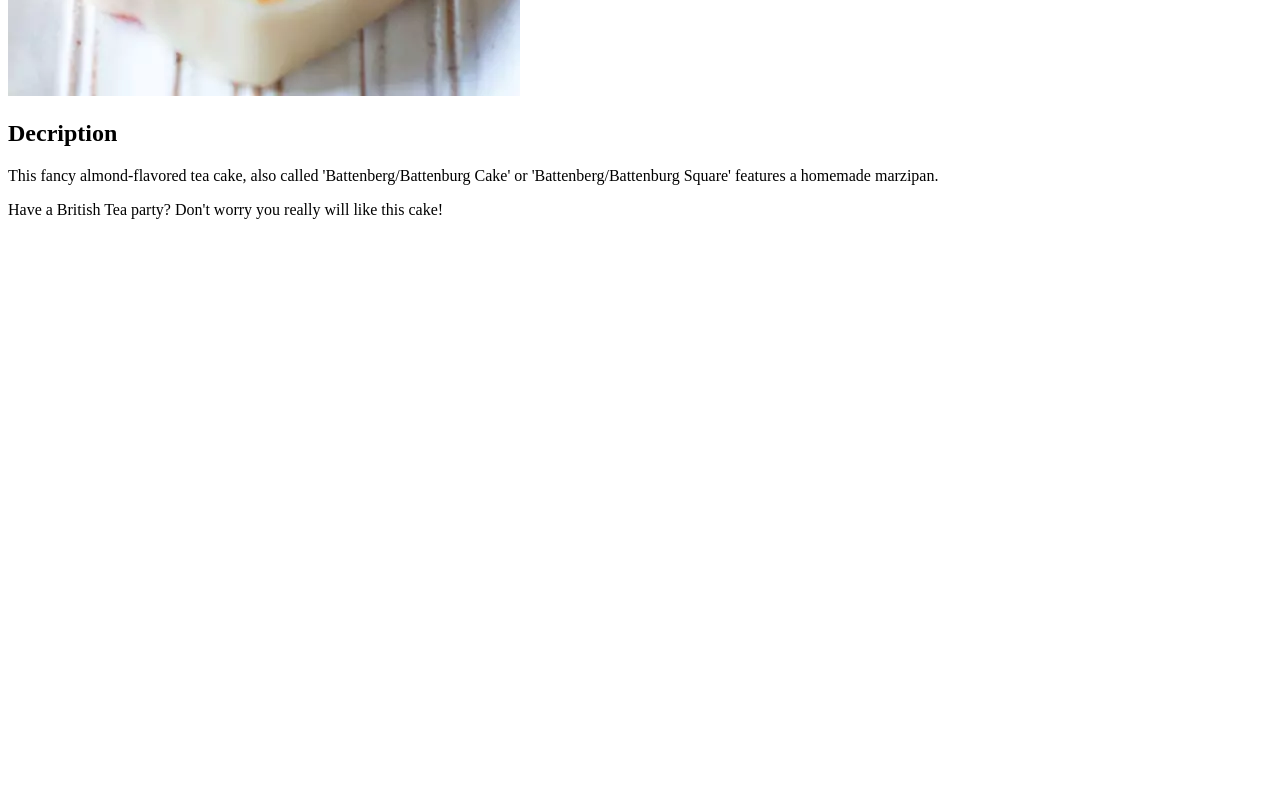
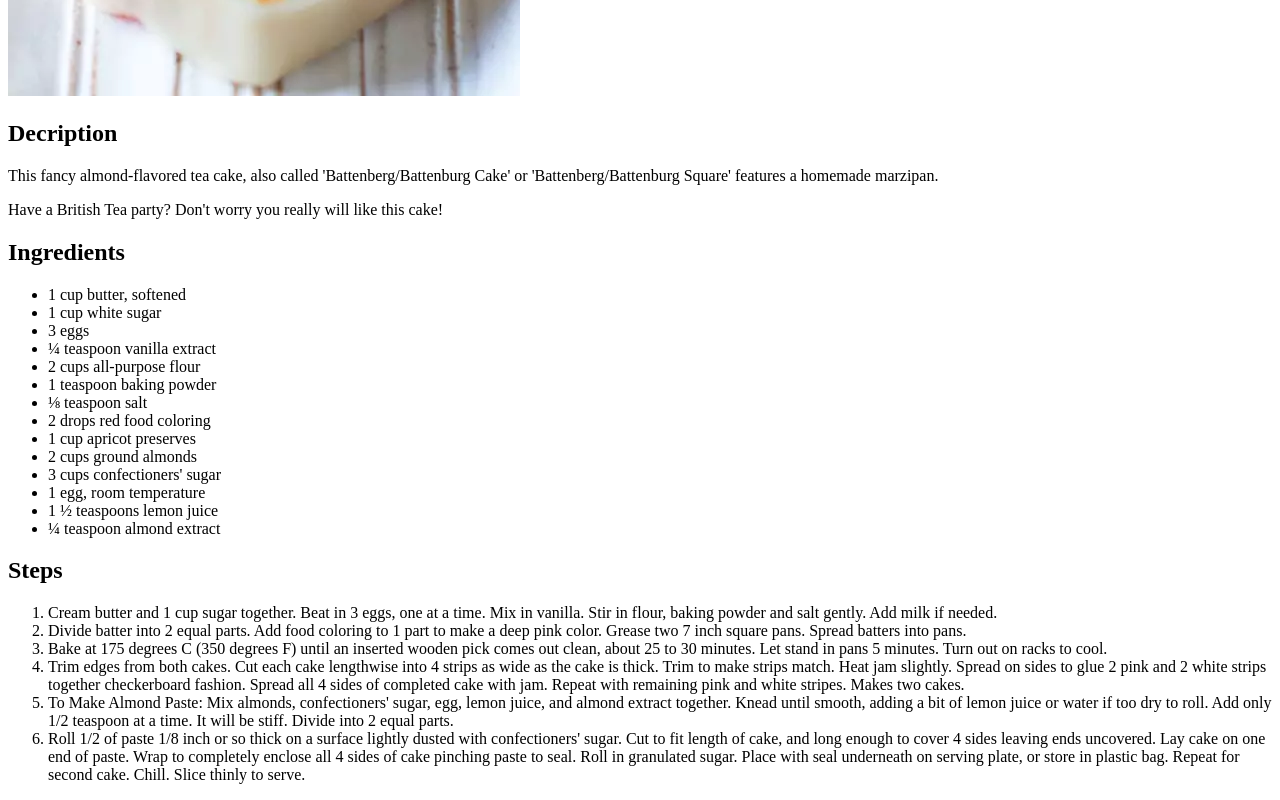
Before and after one commit to ahmad1284/odin-recipes, a plain HTML site: page recipes/battenburg.html in a window 1280 px wide. Shown: the part 496-1296 px from the top of the page. Before the commit the page ends 800 px from the top, so only its background shows below. Drawn offline with Linux system fonts and the light colour scheme.

Commit message:
add battenberg recipe

```diff
--- a/recipes/battenburg.html
+++ b/recipes/battenburg.html
@@ -1,9 +1,11 @@
 <!DOCTYPE html>
 <html lang="en">
+
 <head>
     <meta charset="UTF-8">
     <title>Battenberg Cake</title>
 </head>
+
 <body>
     <h1>Battenberg Cake</h1>
     <img src="../img/battenberg.webp" alt="battenberg cake on a plate">
@@ -11,11 +13,57 @@
     <h2>Decription</h2>
 
     <p>This fancy almond-flavored tea cake, also called
-    'Battenberg/Battenburg Cake' or 'Battenberg/Battenburg
-     Square' features a homemade marzipan.</p>
+        'Battenberg/Battenburg Cake' or 'Battenberg/Battenburg
+        Square' features a homemade marzipan.</p>
 
     <p>Have a British Tea party? Don't worry you really will
         like this cake!
     </p>
+
+    <h2>Ingredients</h2>
+    <ul>
+        <li>1 cup butter, softened</li>
+        <li>1 cup white sugar</li>
+        <li>3 eggs</li>
+        <li>¼ teaspoon vanilla extract</li>
+        <li>2 cups all-purpose flour</li>
+        <li>1 teaspoon baking powder</li>
+        <li>⅛ teaspoon salt</li>
+        <li>2 drops red food coloring</li>
+        <li>1 cup apricot preserves</li>
+        <li>2 cups ground almonds</li>
+        <li>3 cups confectioners' sugar</li>
+        <li>1 egg, room temperature</li>
+        <li>1 ½ teaspoons lemon juice</li>
+        <li>¼ teaspoon almond extract</li>
+    </ul>
+
+    <h2>Steps</h2>
+    <ol>
+        <li>Cream butter and 1 cup sugar together. Beat in 3 eggs, one at a time. Mix in vanilla. Stir in flour, baking
+            powder and salt gently. Add milk if needed.
+        </li>
+        <li>Divide batter into 2 equal parts. Add food coloring to 1 part to make a deep pink color. Grease two 7 inch
+            square pans. Spread batters into pans.
+        </li>
+        <li>Bake at 175 degrees C (350 degrees F) until an inserted wooden pick comes out clean, about 25 to 30 minutes.
+            Let stand in pans 5 minutes. Turn out on racks to cool.
+        </li>
+        <li>Trim edges from both cakes. Cut each cake lengthwise into 4 strips as wide as the cake is thick. Trim to
+            make strips match. Heat jam slightly. Spread on sides to glue 2 pink and 2 white strips together
+            checkerboard fashion. Spread all 4 sides of completed cake with jam. Repeat with remaining pink and white
+            stripes. Makes two cakes.
+        </li>
+        <li>To Make Almond Paste: Mix almonds, confectioners' sugar, egg, lemon juice, and almond extract together.
+            Knead until smooth, adding a bit of lemon juice or water if too dry to roll. Add only 1/2 teaspoon at a
+            time. It will be stiff. Divide into 2 equal parts.
+        </li>
+        <li>Roll 1/2 of paste 1/8 inch or so thick on a surface lightly dusted with confectioners' sugar. Cut to fit
+            length of cake, and long enough to cover 4 sides leaving ends uncovered. Lay cake on one end of paste. Wrap
+            to completely enclose all 4 sides of cake pinching paste to seal. Roll in granulated sugar. Place with seal
+            underneath on serving plate, or store in plastic bag. Repeat for second cake. Chill. Slice thinly to serve.
+        </li>
+    </ol>
 </body>
+
 </html>
```
